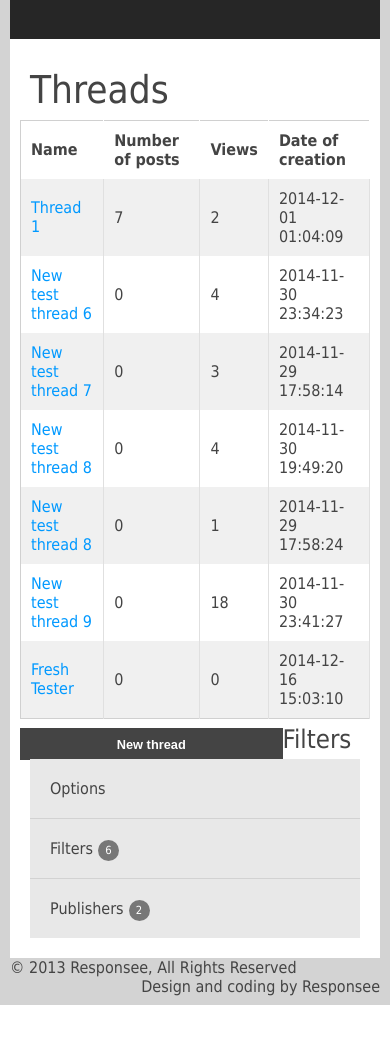
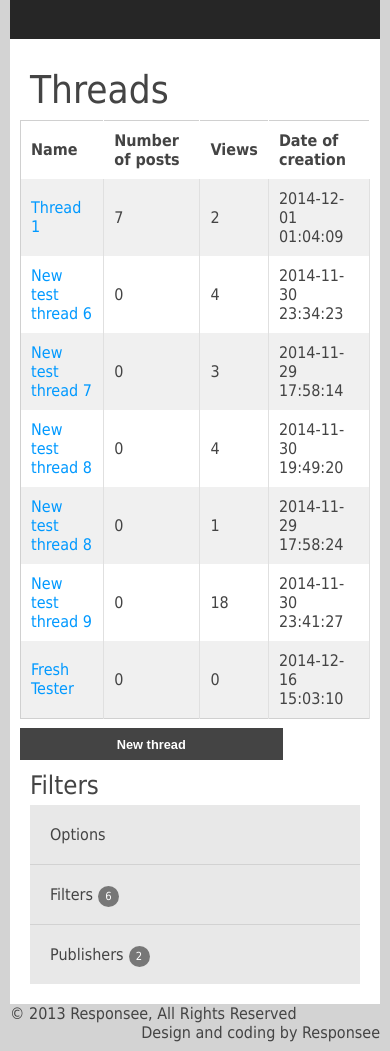
Before and after one commit to kimtuitoek/Forum-project, a PHP site: page /threads.php in a window 390 px wide. Shown: the part 147-1198 px from the top of the page. Before the commit the page ends 1152 px from the top, so only its background shows below. Run offline with PHP 8.4, Linux system fonts and the light colour scheme; data comes from the database, SQL or seed files in the repository; some libraries are stand-ins or nearby versions; some web fonts are replaced.

Commit message:
mobile thing

```diff
--- a/Web-app/threads.php
+++ b/Web-app/threads.php
@@ -74,12 +74,12 @@ include ("templates/header.php"); ?>
 					<form class="customform">
 						<button  type="button" class="customform s-9 l-2" onClick="window.location.href='newthread.php'"><b>New thread</b></button>
 					</form>
-
 				</div>
+			<br>
 			</section>
 			<!-- ASIDE NAV -->
 			<aside class="s-12 l-3">
-				<h3>Filters</h3>
+				<h3 style="width: 200px;">Filters</h3>
 				<div class="aside-nav">
 					<ul>
 						<li><a>Options</a></li>
```
